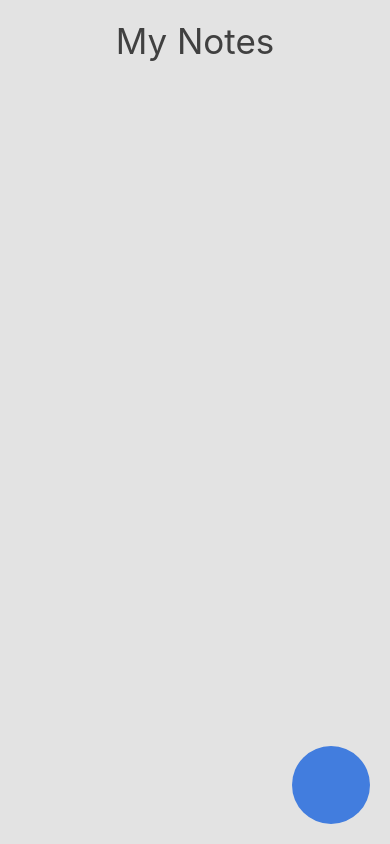
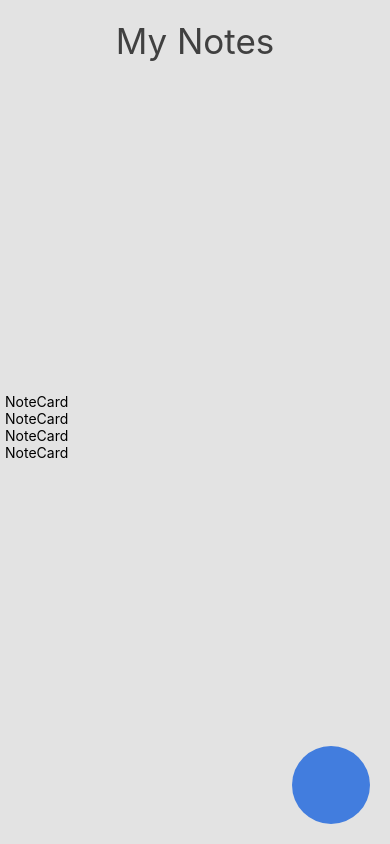
Before and after one commit to emreertugrl/RN_My_Note_App, a React Native app: screen / in a window 390 px wide. Built offline with nearby package versions, Linux system fonts and the light colour scheme; some icons are missing.

Commit message:
flat list render notes my notes page

```diff
--- /dev/null
+++ b/src/components/myNotes/noteCard.jsx
@@ -0,0 +1,14 @@
+import {StyleSheet, Text, View} from 'react-native';
+import React from 'react';
+
+const NoteCard = () => {
+  return (
+    <View>
+      <Text>NoteCard</Text>
+    </View>
+  );
+};
+
+export default NoteCard;
+
+const styles = StyleSheet.create({});
--- a/src/screens/myNotes/index.jsx
+++ b/src/screens/myNotes/index.jsx
@@ -1,8 +1,10 @@
-import {SafeAreaView, View} from 'react-native';
+import {SafeAreaView, ScrollView, View, Text, FlatList} from 'react-native';
 import {screenStyle} from '../../styles/screenStyle';
 import Header from '../../components/router/header';
 import FloatActionButton from '../../components/uı/floatActionButton';
 import {ROUTES} from '../../utils/router';
+import {mockData} from '../../utils/mockData';
+import NoteCard from '../../components/myNotes/noteCard';
 // import {useNavigation} from '@react-navigation/native';
 
 const MyNotes = ({navigation}) => {
@@ -11,6 +13,11 @@ const MyNotes = ({navigation}) => {
     <SafeAreaView style={screenStyle.container}>
       <View style={screenStyle.container}>
         <Header />
+        <FlatList
+          data={mockData}
+          renderItem={({item}) => <NoteCard item={item} />}
+          keyExtractor={item => item.id.toString()}
+        />
         <FloatActionButton
           onPress={() => navigation.navigate(ROUTES.AddNote)}
         />
@@ -20,3 +27,13 @@ const MyNotes = ({navigation}) => {
 };
 
 export default MyNotes;
+
+{
+  /* <ScrollView>
+{mockData.map(item => (
+  <View>
+    <Text>{item.id}</Text>
+  </View>
+))}
+</ScrollView> */
+}
--- /dev/null
+++ b/src/utils/mockData.js
@@ -0,0 +1,28 @@
+const mockData = [
+  {
+    id: 1,
+    title: 'Design Engineer',
+    description: 'Bu birinci notun açıklamasıdır.',
+    date: '12:25',
+  },
+  {
+    id: 2,
+    title: 'React Native Developer ',
+    description: 'Bu ikinci notun açıklamasıdır.',
+    date: '12:25',
+  },
+  {
+    id: 3,
+    title: 'Backend Developer',
+    description: 'Bu üçüncü notun açıklamasıdır.',
+    date: '12:25',
+  },
+  {
+    id: 4,
+    title: 'Frontend Developer',
+    description: 'Bu dördüncü notun açıklamasıdır.',
+    date: '12:25',
+  },
+];
+
+export {mockData};
```
